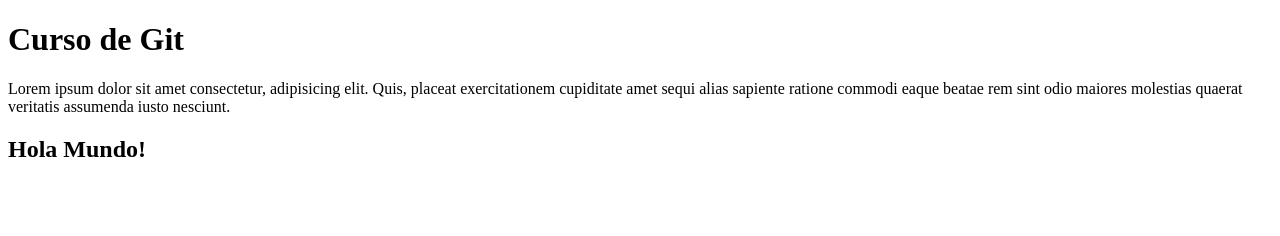
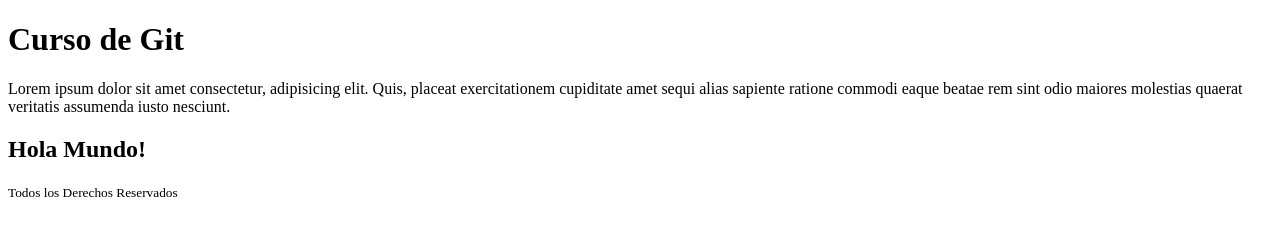
Before and after one commit to WillyPark/public, a plain HTML site: page index.html in a window 1280 px wide. Drawn offline with Linux system fonts and the light colour scheme.

Commit message:
Agregamos un Footer

```diff
--- a/index.html
+++ b/index.html
@@ -12,5 +12,8 @@
     <div>
         <h2>Hola Mundo!</h2>
     </div>
+    <footer>
+        <small>Todos los Derechos Reservados</small>
+    </footer>
 </body>
 </html>
```
